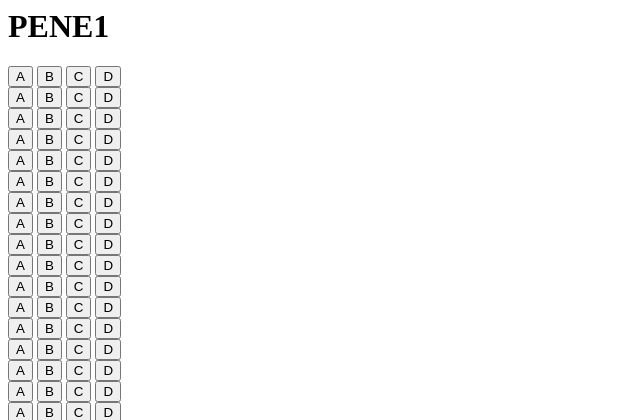
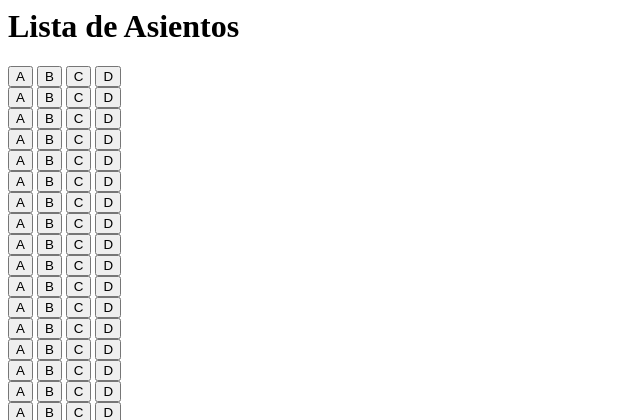
Before and after one commit to OGjoyce/cdon, a PHP site: page /Asientos.php in a window 1280 px wide. Shown: the top 420 px of the page, without its empty margins (0-640 px from the left). Run offline with PHP 8.4, Linux system fonts and the light colour scheme.

Commit message:
Update Asientos.php

```diff
--- a/Asientos.php
+++ b/Asientos.php
@@ -6,7 +6,7 @@
 </head>
 
   <body>
-    <h1>PENE1</h1>
+    <h1>Lista de Asientos</h1>
 <?php
 for ($i = 0; $i < 20; $i++){
     echo "<button type='button' onclick = 'buttonFoo(0," . $i . ")'>A</button>" . "\n";
```
